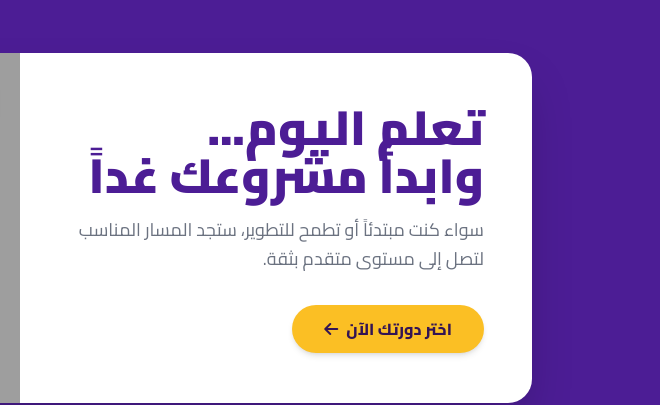
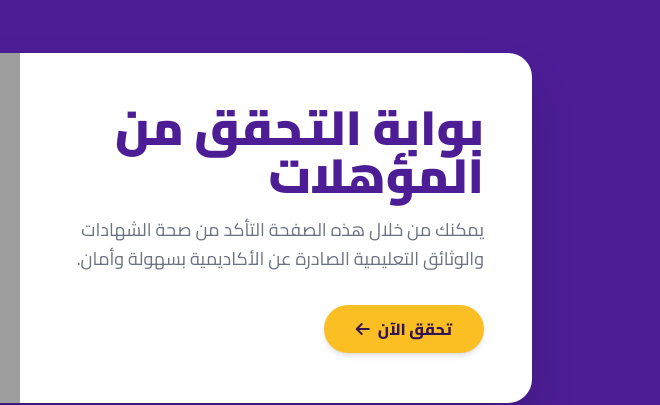
Before and after one commit to revelmi/taalim_home, a plain HTML site: page certificat.html in a window 1280 px wide. Shown: the part 67-472 px from the top of the page, 620-1280 px from the left. Drawn offline with nearby package versions, Linux system fonts and the light colour scheme; grey boxes are pictures that could not be loaded.

Commit message:
2202 2058

```diff
--- a/certificat.html
+++ b/certificat.html
@@ -118,13 +118,13 @@
                 <!-- النص (يمين) -->
                 <div class="w-full md:w-1/2 p-8 md:p-12 flex flex-col justify-center text-right order-2 md:order-1">
                     <h1 class="text-3xl md:text-5xl font-black text-brand-purple mb-4 leading-tight">
-                        تعلم اليوم...<br>وابدأ مشروعك غداً
+                      بوابة التحقق من المؤهلات<br>
                     </h1>
                     <p class="text-gray-500 mb-8 text-lg leading-relaxed">
-                        سواء كنت مبتدئاً أو تطمح للتطوير، ستجد المسار المناسب لتصل إلى مستوى متقدم بثقة.
+                        يمكنك من خلال هذه الصفحة التأكد من صحة الشهادات والوثائق التعليمية الصادرة عن الأكاديمية بسهولة وأمان.
                     </p>
-                    <a href="#courses-list" class="btn-yellow py-3 px-8 rounded-full w-fit flex items-center gap-2 shadow-md no-underline">
-                        <span>اختر دورتك الآن</span>
+                    <a href="#flex-grow" class="btn-yellow py-3 px-8 rounded-full w-fit flex items-center gap-2 shadow-md no-underline">
+                        <span>تحقق الآن</span>
                         <i class="fa-solid fa-arrow-left"></i>
                     </a>
                 </div>
```
